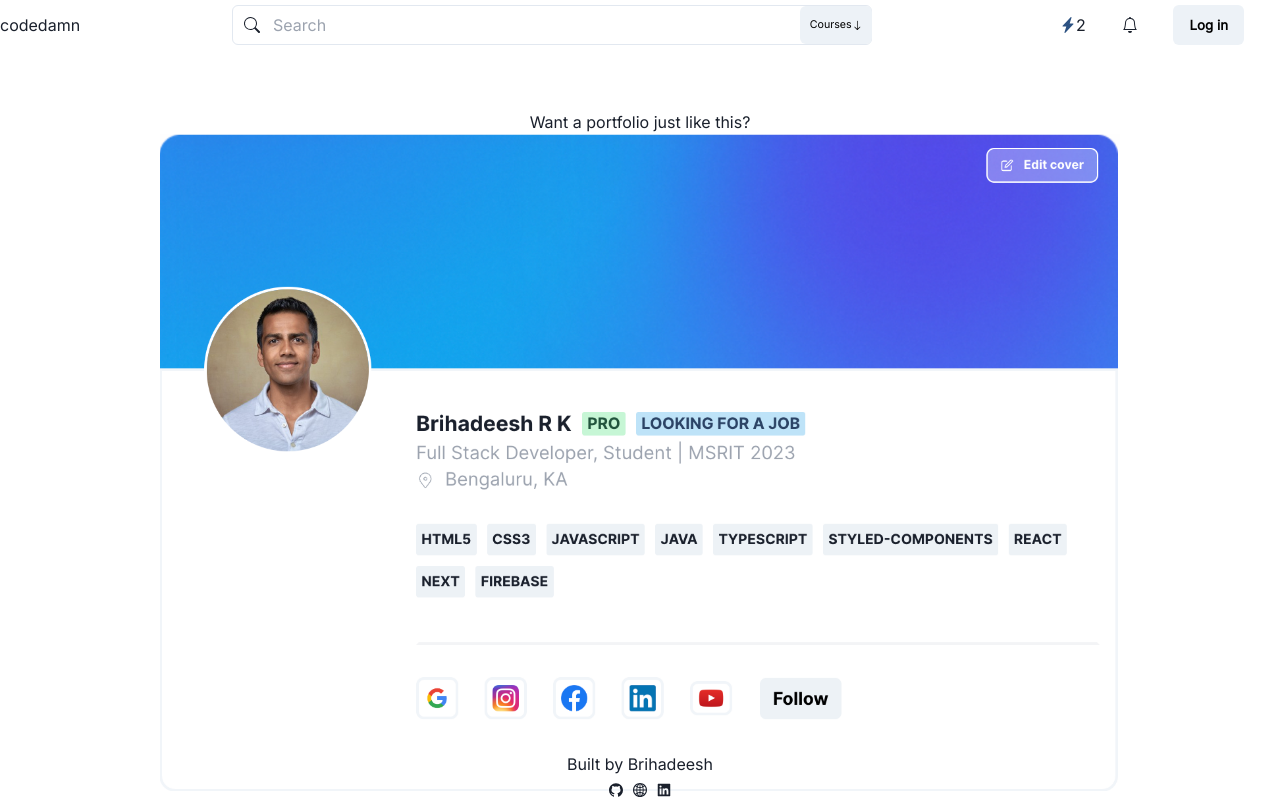
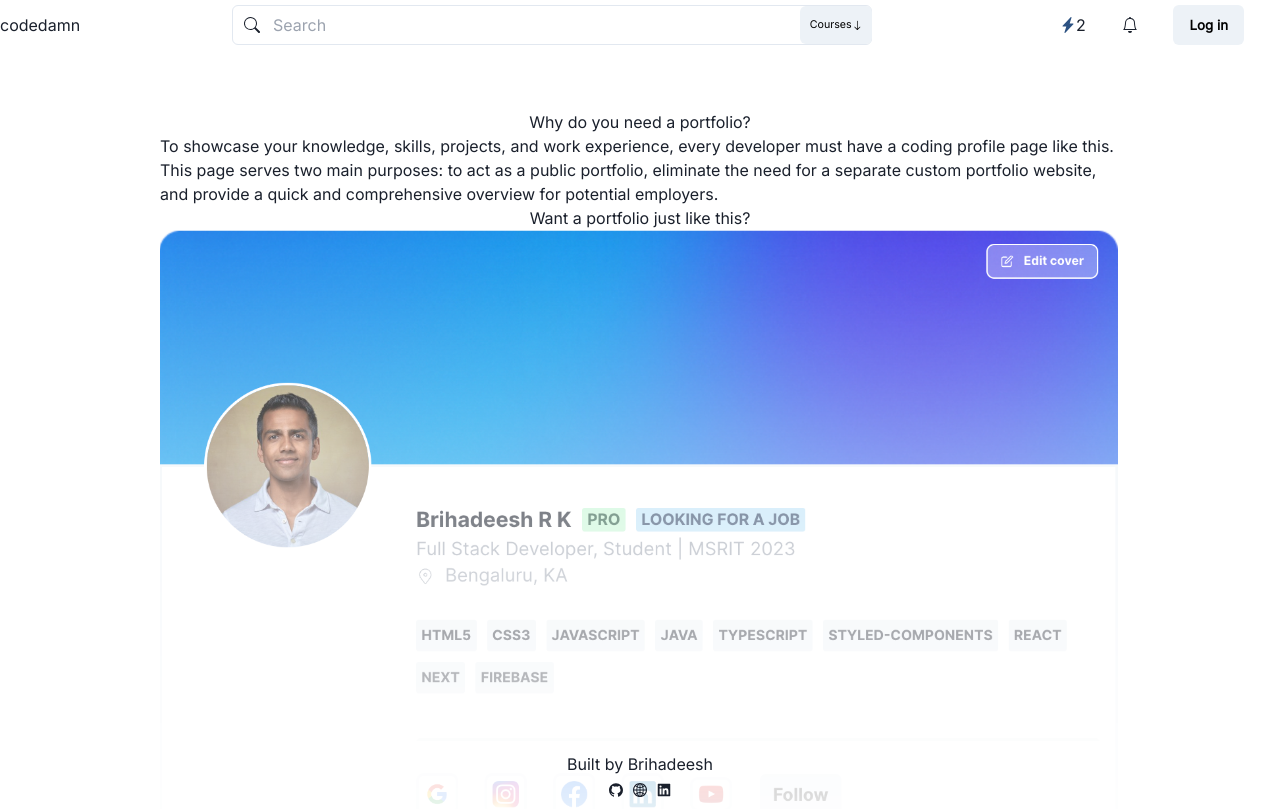
Before and after one commit to Brihadeeshrk/codedamn-portfolio, a Next.js app: page / in a window 1280 px wide. Shown: the top 809 px of the page. Built offline with nearby package versions, Linux system fonts and the light colour scheme; no server answers.

Commit message:
landing page ok

```diff
--- a/src/components/Layout/Footer.tsx
+++ b/src/components/Layout/Footer.tsx
@@ -11,7 +11,7 @@
       direction="column"
       align="center"
       justify="center"
-      className="z-[999] p-4 bg-yellow-100 mt-24 h-16"
+      className="z-[999] p-4 bg-indigo-100 mt-24 h-16"
       bottom="0"
       width="100%"
       position="fixed"
--- a/src/pages/index.tsx
+++ b/src/pages/index.tsx
@@ -1,9 +1,14 @@
 import HeroCard from "@/components/HeroCard";
 import ViewTab from "@/components/ViewTab";
-import { Flex, Image, Text } from "@chakra-ui/react";
+import { Button, Flex, Image, Text } from "@chakra-ui/react";
 import Head from "next/head";
+import Link from "next/link";
+import { useAuthState } from "react-firebase-hooks/auth";
+import { auth } from "@/firebase/clientApp";
 
 export default function Home() {
+  const [user] = useAuthState(auth);
+
   return (
     <>
       <Head>
@@ -21,12 +26,43 @@
         align="center"
         justify="center"
         width="100%"
-        className="p-3 mt-24 bg-yellow-100 rounded-lg"
+        className="p-3 mt-24 rounded-lg"
       >
-        <Text className="text-2xl font-black mb-8">
-          Want a portfolio just like this?
-        </Text>
-        <Image src="/assets/banner2.png" alt="sample banner" width="100%" />
+        {user ? (
+          <></>
+        ) : (
+          <>
+            <Text className="text-2xl font-black mb-2">
+              Why do you need a portfolio?
+            </Text>
+            <Text className="text-md text-center mb-8">
+              To showcase your knowledge, skills, projects, and work experience,
+              every developer must have a coding profile page like{" "}
+              <Link target="_blank" href="https://codedamn.com/user/mehulmpt">
+                <span className="text-indigo-700 font-bold ">this</span>
+              </Link>
+              . This page serves two main purposes: to act as a public
+              portfolio, eliminate the need for a separate custom portfolio
+              website, and provide a quick and comprehensive overview for
+              potential employers.
+            </Text>
+
+            <Text className="text-2xl font-black mb-4">
+              Want a portfolio just like this?
+            </Text>
+            <Image
+              src="/assets/banner2.png"
+              alt="sample banner"
+              width="100%"
+              className="rounded-lg mask1"
+            />
+
+            <Text className="text-2xl font-black mt-2 mb-2">
+              Log in to make your own!
+            </Text>
+            <Button>Log in</Button>
+          </>
+        )}
       </Flex>
     </>
   );
--- a/src/styles/globals.css
+++ b/src/styles/globals.css
@@ -1,3 +1,8 @@
 @tailwind base;
 @tailwind components;
 @tailwind utilities;
+
+.mask1 {
+    -webkit-mask-image: linear-gradient(black, transparent);
+    mask-image: linear-gradient(black, transparent);
+  }
```
